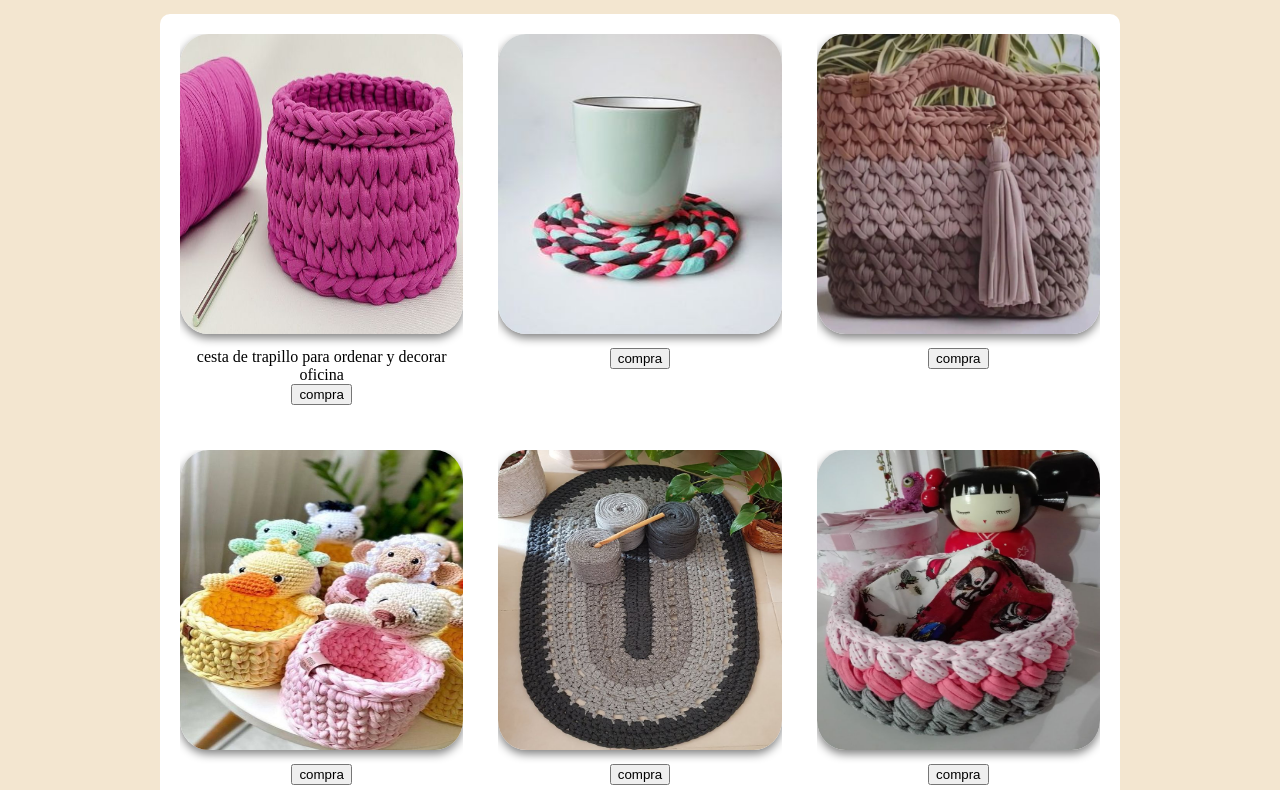
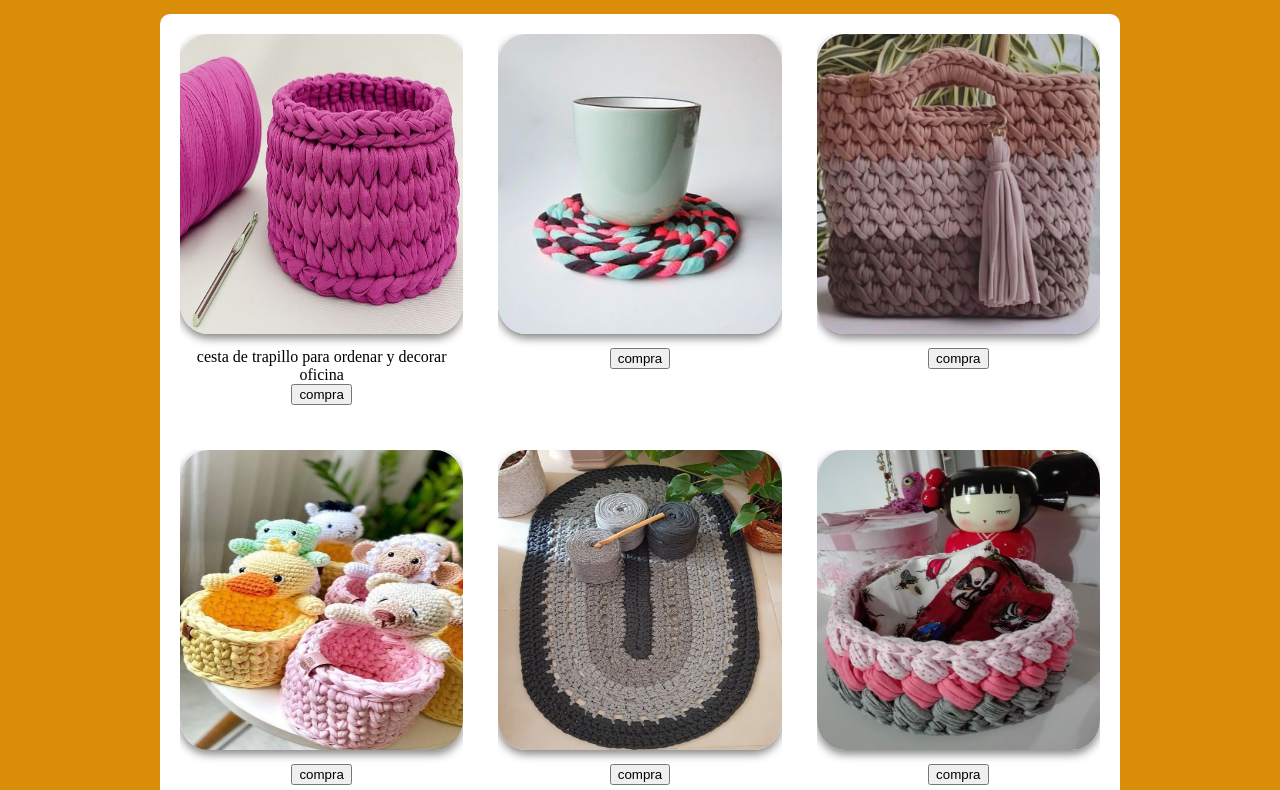
Before and after one commit to Mdesarrollo/paginaempresa, a plain HTML site: page index.html in a window 1280 px wide. Shown: the part 331-1121 px from the top of the page. Drawn offline with Linux system fonts and the light colour scheme.

Commit message:
cambiamos fondo de la pagina

```diff
--- a/style.css
+++ b/style.css
@@ -1,7 +1,7 @@
 body{
     padding: 0;
     margin: 0;
-    background: rgb(243, 230, 208);
+    background: rgb(218, 141, 8);
 
 }
 
```
Also changed, not shown: 1 other file.
